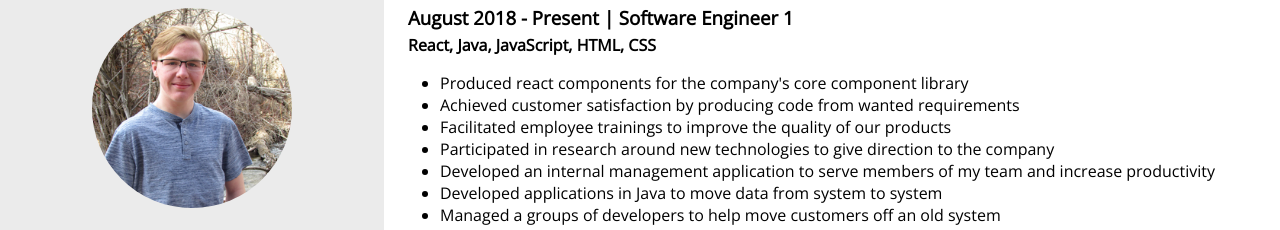
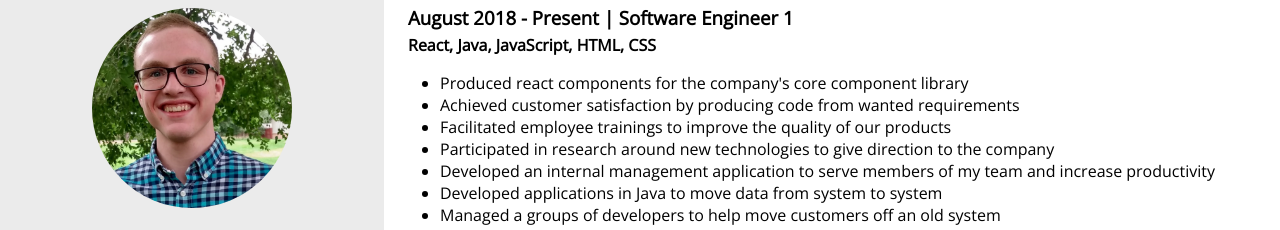
Before and after one commit to alexd99/alexdahl.dev, a plain HTML site: page index.html in a window 1280 px wide. Shown: the part 56-286 px from the top of the page. Drawn offline with nearby package versions, Linux system fonts and the light colour scheme.

Commit message:
update my profile picture

```diff
--- a/index.html
+++ b/index.html
@@ -19,7 +19,7 @@
         <h1 id="name">Alex Dahl</h1>
         <img
           id="profilePicture"
-          src="./assets/profilePic.png"
+          src="./assets/profilePic.jpg"
           alt="a picture of Alex Dahl"
         />
         <h2 id="title">Software Engineer</h2>
```
Also changed, not shown: assets/profilePic.jpg (added), assets/profilePic.png (deleted).
